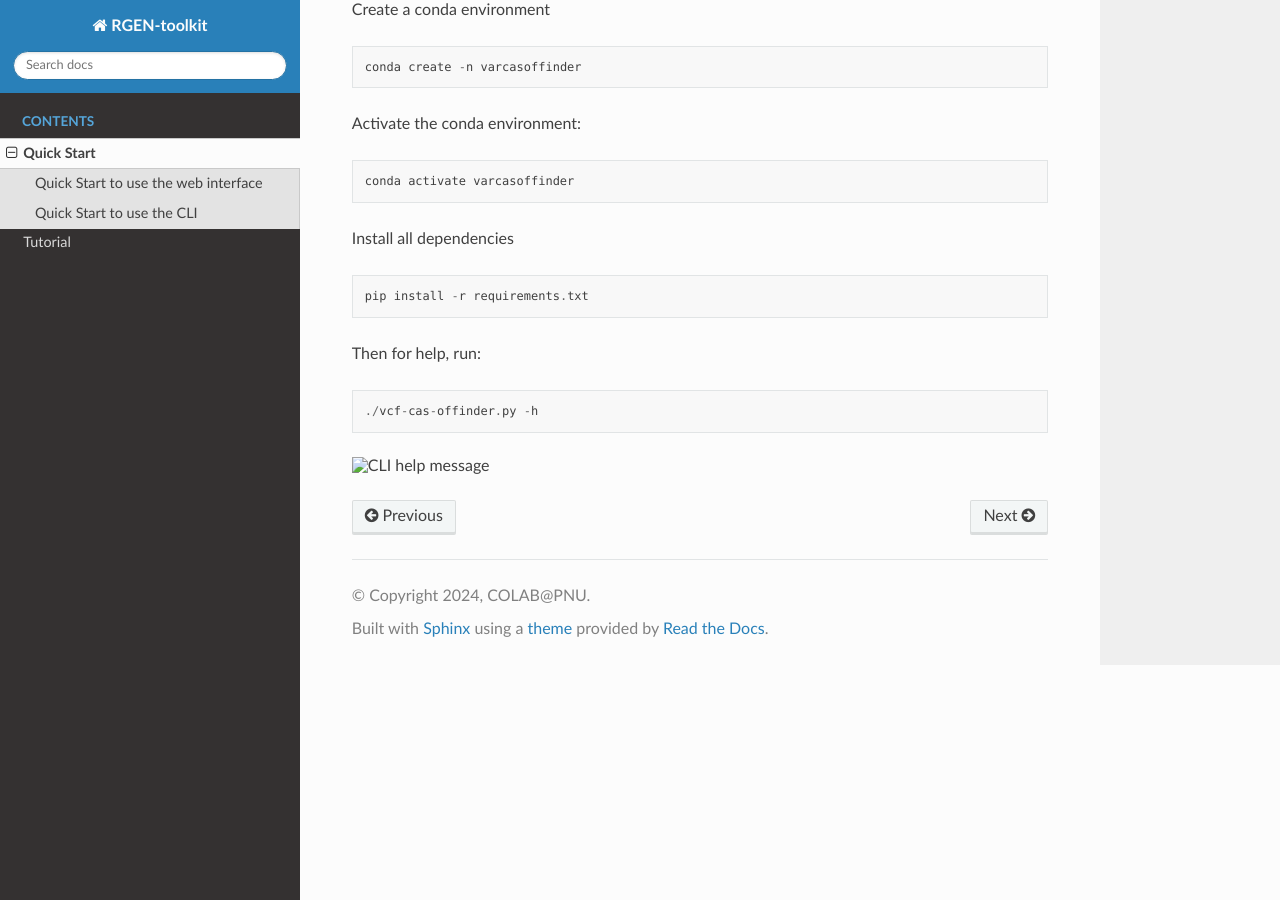
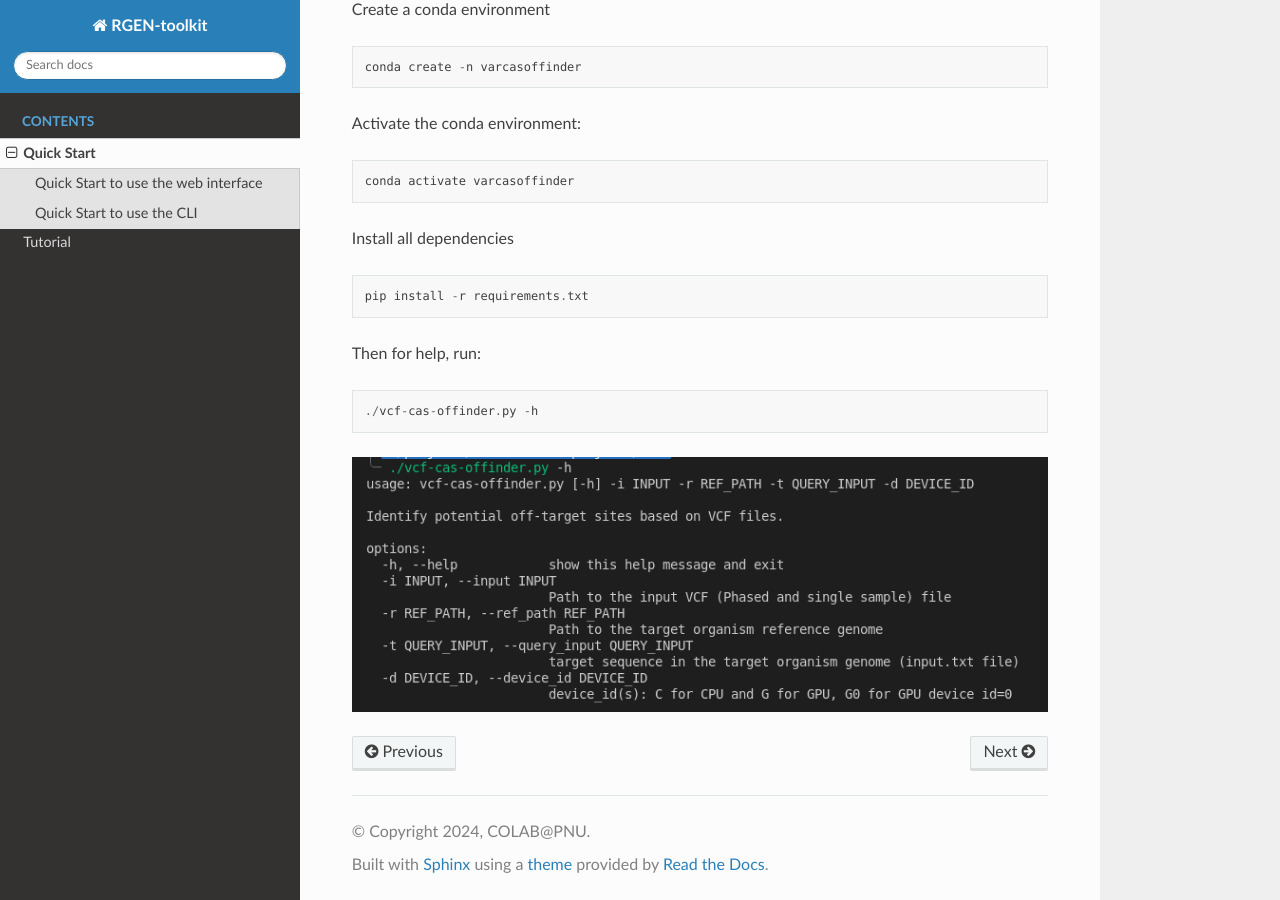
Before and after one commit to pnucolab/rgen-toolkit, a Sphinx documentation site: the page built from docs/source/quickstart.rst, in a window 1280 px wide and 900 px high, scrolled down 629 px. Built offline with Sphinx 7.4.7 and the Read the Docs theme 3.1.0, drawn with Linux system fonts in a browser that asks for light colours.

Commit message:
Update quickstart.rst

```diff
--- a/docs/source/quickstart.rst
+++ b/docs/source/quickstart.rst
@@ -52,5 +52,5 @@ Then for help, run:
 
    ./vcf-cas-offinder.py -h
 
-.. figure:: docs/source/images/Screenshot-14-45-24.png
+.. figure:: ./images/Screenshot-14-45-24.png
    :alt: CLI help message
```
